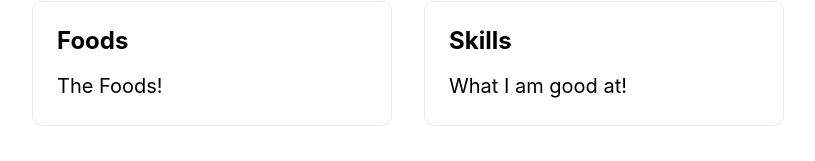
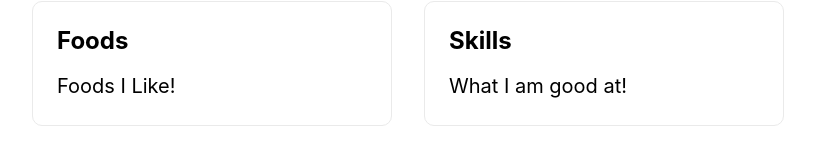
Before and after one commit to abcdlogin/next-js, a Next.js app: page / in a window 1280 px wide. Shown: the part 460-621 px from the top of the page, without its empty margins (232-1047 px from the left). Built offline with nearby package versions, Linux system fonts and the light colour scheme.

Commit message:
Update index.js

```diff
--- a/pages/index.js
+++ b/pages/index.js
@@ -34,7 +34,7 @@ export default function Home() {
             className={styles.card}
           >
             <h3>Foods</h3>
-            <p>The Foods!</p>
+            <p>Foods I Like!</p>
           </a>
 
           <a
```
